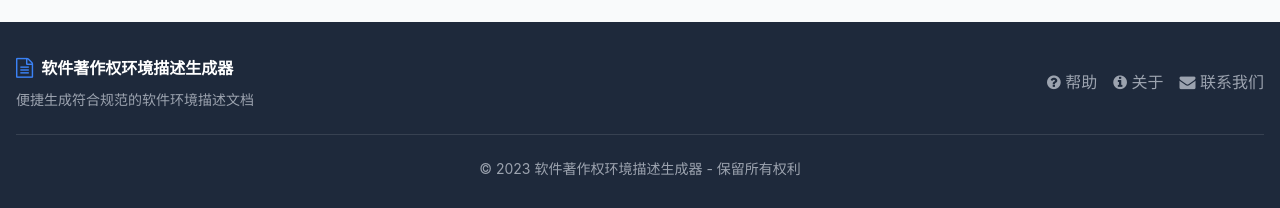
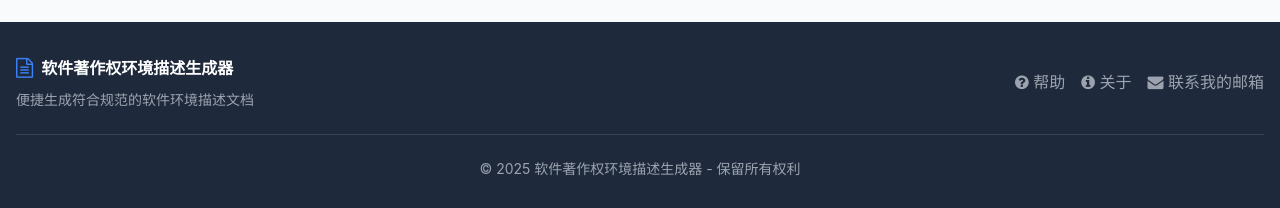
Before and after one commit to zolty-lionheart/copyright-env-generator, a plain HTML site: page index.html in a window 1280 px wide. Shown: the part 1080-1288 px from the top of the page. Drawn offline with nearby package versions, Linux system fonts and the light colour scheme.

Commit message:
copyright update

```diff
--- a/index.html
+++ b/index.html
@@ -637,13 +637,13 @@
                     <a href="#" class="text-gray-400 hover:text-white transition-colors">
                         <i class="fa fa-info-circle"></i> 关于
                     </a>
-                    <a href="#" class="text-gray-400 hover:text-white transition-colors">
-                        <i class="fa fa-envelope"></i> 联系我们
+                    <a href="mailto:zolty@qq.com" class="text-gray-400 hover:text-white transition-colors">
+                        <i class="fa fa-envelope"></i> 联系我的邮箱
                     </a>
                 </div>
             </div>
             <div class="border-t border-gray-700 mt-6 pt-6 text-center text-gray-400 text-sm">
-                &copy; 2023 软件著作权环境描述生成器 - 保留所有权利
+                &copy; 2025 软件著作权环境描述生成器 - 保留所有权利
             </div>
         </div>
     </footer>
```
